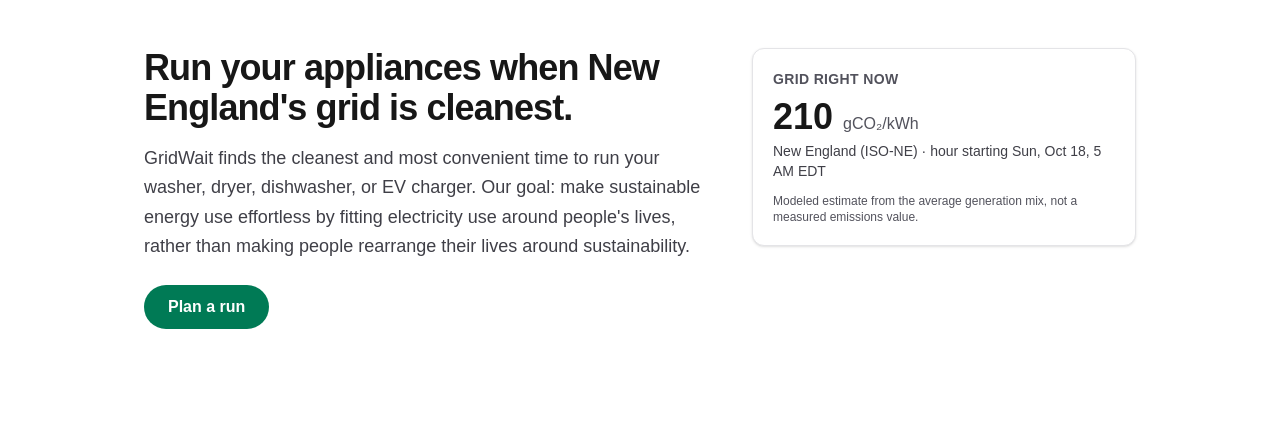
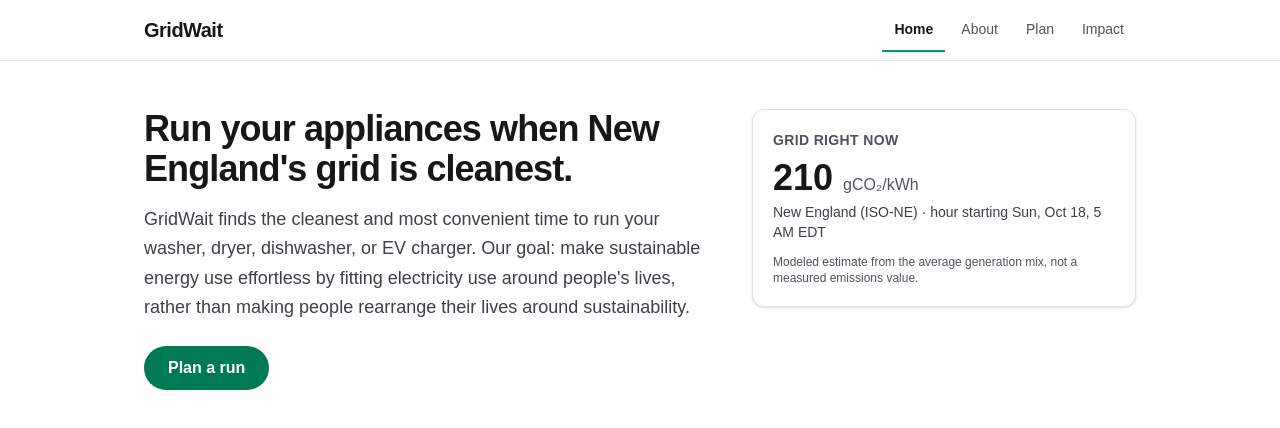
Before and after one commit to tree478/gridcheck, a Next.js app: page / in a window 1280 px wide. Shown: the top 428 px of the page. Built offline with nearby package versions, Linux system fonts and the light colour scheme.

Commit message:
T-B1: mount SiteHeader in root layout and set GridWait metadata
Co-authored-by: Cursor <cursoragent@cursor.com>

```diff
--- a/app/layout.tsx
+++ b/app/layout.tsx
@@ -1,6 +1,7 @@
 import type { Metadata } from "next";
 import { Geist, Geist_Mono } from "next/font/google";
 import "./globals.css";
+import SiteHeader from "@/components/SiteHeader";
 
 const geistSans = Geist({
   variable: "--font-geist-sans",
@@ -13,8 +14,9 @@ const geistMono = Geist_Mono({
 });
 
 export const metadata: Metadata = {
-  title: "Create Next App",
-  description: "Generated by create next app",
+  title: "GridWait",
+  description:
+    "Find the cleanest, most convenient time to run your appliances on New England's grid.",
 };
 
 export default function RootLayout({ children }: LayoutProps<"/">) {
@@ -23,7 +25,10 @@ export default function RootLayout({ children }: LayoutProps<"/">) {
       lang="en"
       className={`${geistSans.variable} ${geistMono.variable} h-full antialiased`}
     >
-      <body className="min-h-full flex flex-col">{children}</body>
+      <body className="min-h-full flex flex-col">
+        <SiteHeader />
+        <main className="flex flex-1 flex-col">{children}</main>
+      </body>
     </html>
   );
 }
```
